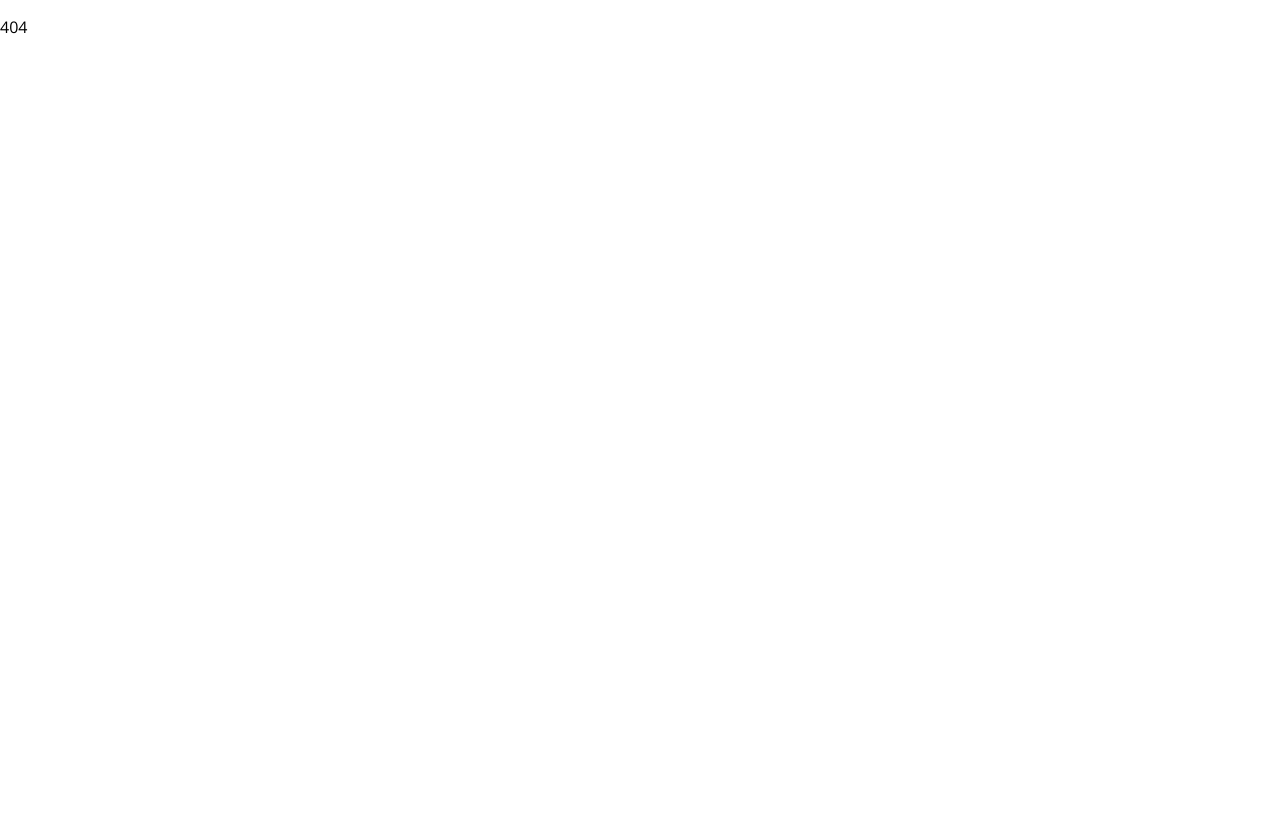
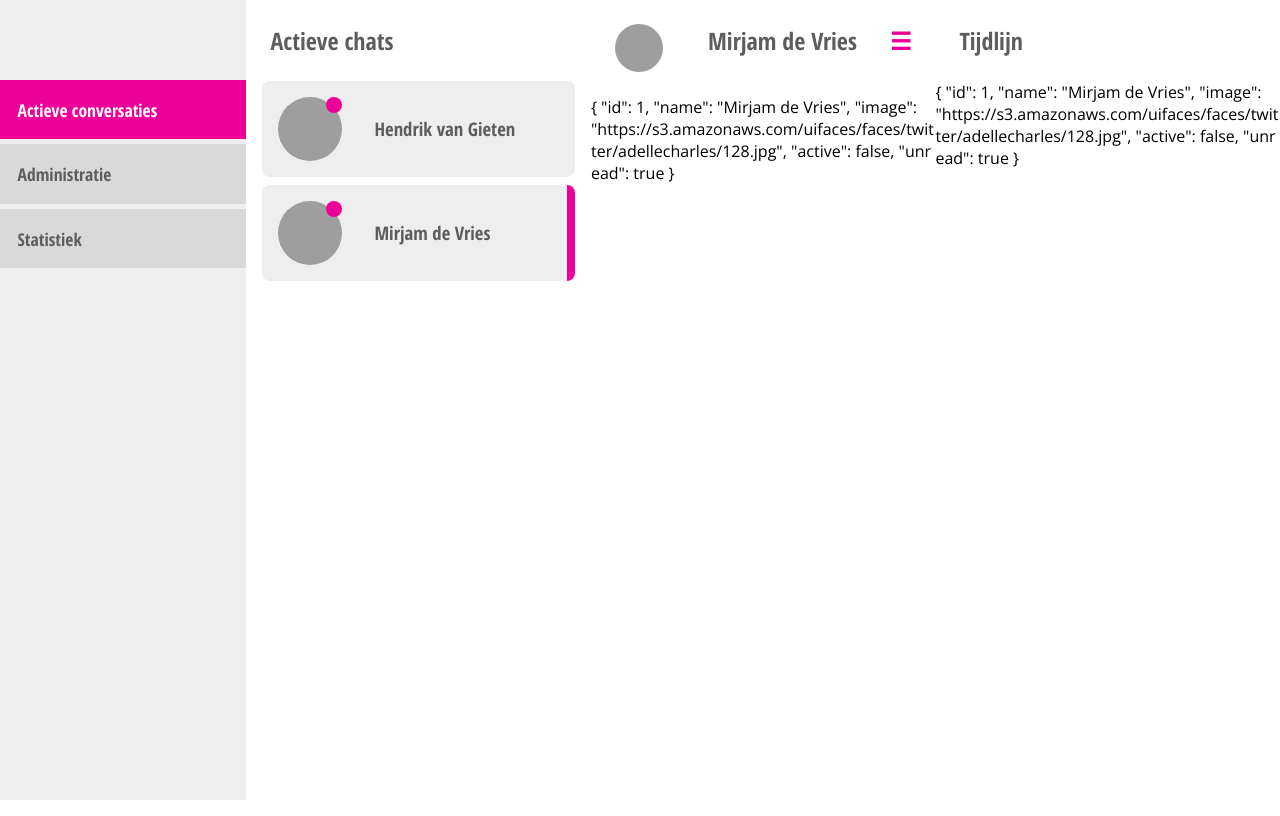
Before and after one commit to battle-2017/front-end, an Angular app: page /dashboard/chat/1 in a window 1280 px wide. Built offline with nearby package versions, Linux system fonts and the light colour scheme; grey boxes are pictures that could not be loaded.

Commit message:
Moved mockup data to ApiService and implemented ActivatedRoute with params

```diff
--- a/src/app/app.module.ts
+++ b/src/app/app.module.ts
@@ -2,7 +2,7 @@ import { BrowserModule } from '@angular/platform-browser';
 import { NgModule, LOCALE_ID } from '@angular/core';
 
 // Services
-// import { ApiService } from './shared/services/api.service';
+import { ApiService } from './shared/services/api.service';
 import { AuthGuard } from './shared/services/auth-guard.service';
 
 // Routes
@@ -40,7 +40,7 @@ import { TimelineComponent } from './components/chat/timeline/timeline.component
     routing,
   ],
   providers: [
-    // ApiService,
+    ApiService,
     AuthGuard,
     { provide: LOCALE_ID, useValue: "nl-NL" }
   ],
--- a/src/app/components/chat/active-chats/active-chats.component.ts
+++ b/src/app/components/chat/active-chats/active-chats.component.ts
@@ -1,4 +1,5 @@
 import { Component, OnInit, Input, Output, EventEmitter } from '@angular/core';
+import { Router, ActivatedRoute } from '@angular/router';
 
 @Component({
   selector: 'app-active-chats',
@@ -8,16 +9,18 @@ import { Component, OnInit, Input, Output, EventEmitter } from '@angular/core';
 export class ActiveChatsComponent implements OnInit {
 
   @Input() conversations: Object;
-  @Input() selectedConversation: number;
-  @Output() conversationChange: EventEmitter<number> = new EventEmitter<number>();
+  selectedConversation: number;
 
-  constructor() { }
+  constructor(private router: Router, private activatedRoute: ActivatedRoute) { }
 
   ngOnInit() {
+    this.activatedRoute.params.subscribe(params => {
+      this.selectedConversation = + params['id'];
+    });
   }
 
   selectConversation(id) {
-    this.conversationChange.emit(id);
+    this.router.navigate(['/dashboard/chat/'+id]);
   }
 
 }
--- a/src/app/components/chat/timeline/timeline.component.html
+++ b/src/app/components/chat/timeline/timeline.component.html
@@ -1 +1,3 @@
 <h2 class="column-heading">Tijdlijn</h2>
+
+{{ conversation | json }}
--- a/src/app/components/chat/timeline/timeline.component.ts
+++ b/src/app/components/chat/timeline/timeline.component.ts
@@ -1,4 +1,4 @@
-import { Component, OnInit } from '@angular/core';
+import { Component, OnInit, Input } from '@angular/core';
 
 @Component({
   selector: 'app-timeline',
@@ -7,6 +7,8 @@ import { Component, OnInit } from '@angular/core';
 })
 export class TimelineComponent implements OnInit {
 
+  @Input() conversation: Object;
+
   constructor() { }
 
   ngOnInit() {
--- a/src/app/routes/chat-route/chat-route.component.html
+++ b/src/app/routes/chat-route/chat-route.component.html
@@ -1,11 +1,11 @@
 <app-active-chats
     [conversations]="conversations"
-    [selectedConversation]="selectedConversation"
-    (conversationChange)="onConversationChange($event)"
 ></app-active-chats>
 
 <app-chat
-    [conversation]="conversations[selectedConversation]"
+    [conversation]="conversations[chatId]"
 ></app-chat>
 
-<app-timeline></app-timeline>
+<app-timeline
+    [conversation]="conversations[chatId]"
+></app-timeline>
--- a/src/app/routes/chat-route/chat-route.component.ts
+++ b/src/app/routes/chat-route/chat-route.component.ts
@@ -1,4 +1,7 @@
 import { Component, OnInit } from '@angular/core';
+import { Router, ActivatedRoute } from '@angular/router';
+
+import { ApiService } from 'app/shared/services/api.service';
 
 @Component({
   selector: 'app-chat-route',
@@ -7,33 +10,19 @@ import { Component, OnInit } from '@angular/core';
 })
 export class ChatRouteComponent implements OnInit {
 
-  conversations: Array<Object> = [
-    {
-      id: 0,
-      name: 'Hendrik van Gieten',
-      image: 'https://s3.amazonaws.com/uifaces/faces/twitter/rem/128.jpg',
-      active: true,
-      unread: true,
-    },
-    {
-      id: 1,
-      name: 'Mirjam de Vries',
-      image: 'https://s3.amazonaws.com/uifaces/faces/twitter/adellecharles/128.jpg',
-      active: false,
-      unread: true,
+  conversations: Array<Object>;
+  chatId: number;
 
-    }
-  ];
-
-  selectedConversation: number;
-
-  constructor() { }
+  constructor(private apiService: ApiService, private router: Router, private activatedRoute: ActivatedRoute) { }
 
   ngOnInit() {
-  }
+    this.activatedRoute.params.subscribe(params => {
+      this.chatId = + params['id'];
+    });
 
-  onConversationChange($event) {
-    this.selectedConversation = $event;
+    this.apiService.conversations.subscribe(conversations => {
+      this.conversations = conversations;
+    });
   }
 
 }
--- a/src/app/routes/routes.ts
+++ b/src/app/routes/routes.ts
@@ -37,6 +37,11 @@ const appRoutes: Routes = [
         canActivate: [AuthGuard]
       },
       {
+        path: 'chat/:id',
+        component: ChatRouteComponent,
+        canActivate: [AuthGuard]
+      },
+      {
         path: 'stats',
         component: StatsRouteComponent,
         canActivate: [AuthGuard]
--- /dev/null
+++ b/src/app/shared/services/api.service.ts
@@ -0,0 +1,32 @@
+import { Injectable } from '@angular/core';
+import { Observable } from 'rxjs/Rx';
+import 'rxjs/add/operator/map';
+import 'rxjs/add/operator/catch';
+
+@Injectable()
+export class ApiService {
+
+  constructor() { }
+
+  public get conversations(): Observable<any> {
+
+    return Observable.of([
+      {
+        id: 0,
+        name: 'Hendrik van Gieten',
+        image: 'https://s3.amazonaws.com/uifaces/faces/twitter/rem/128.jpg',
+        active: true,
+        unread: true,
+      },
+      {
+        id: 1,
+        name: 'Mirjam de Vries',
+        image: 'https://s3.amazonaws.com/uifaces/faces/twitter/adellecharles/128.jpg',
+        active: false,
+        unread: true,
+      }
+    ]);
+
+  }
+
+}
--- a/src/assets/style/_markup.scss
+++ b/src/assets/style/_markup.scss
@@ -4,6 +4,7 @@ html, body {
     margin: 0;
     padding: 0;
     font-family: $font-primary;
+    word-break: break-all;
 }
 
 .column-heading {
```
Also changed, not shown: src/app/components/chat/chat/chat.component.ts (+7 -1 lines).
